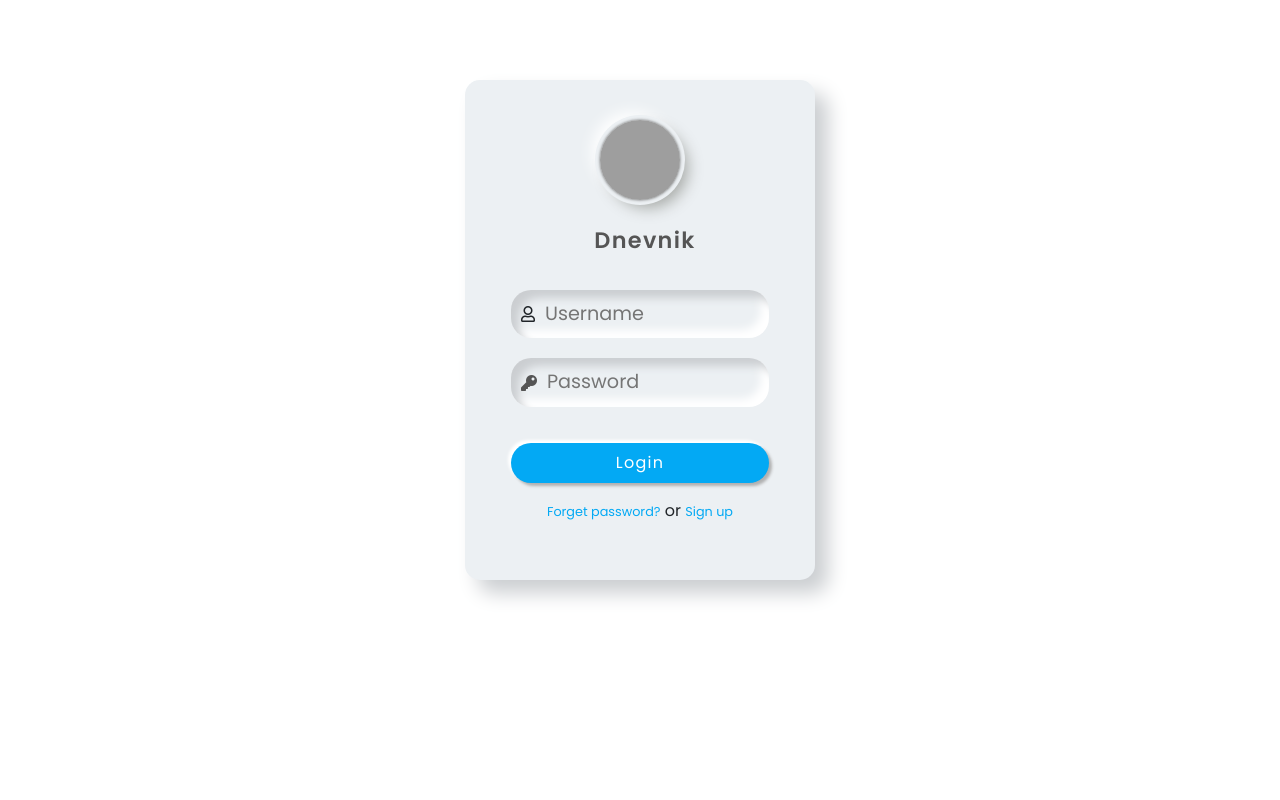
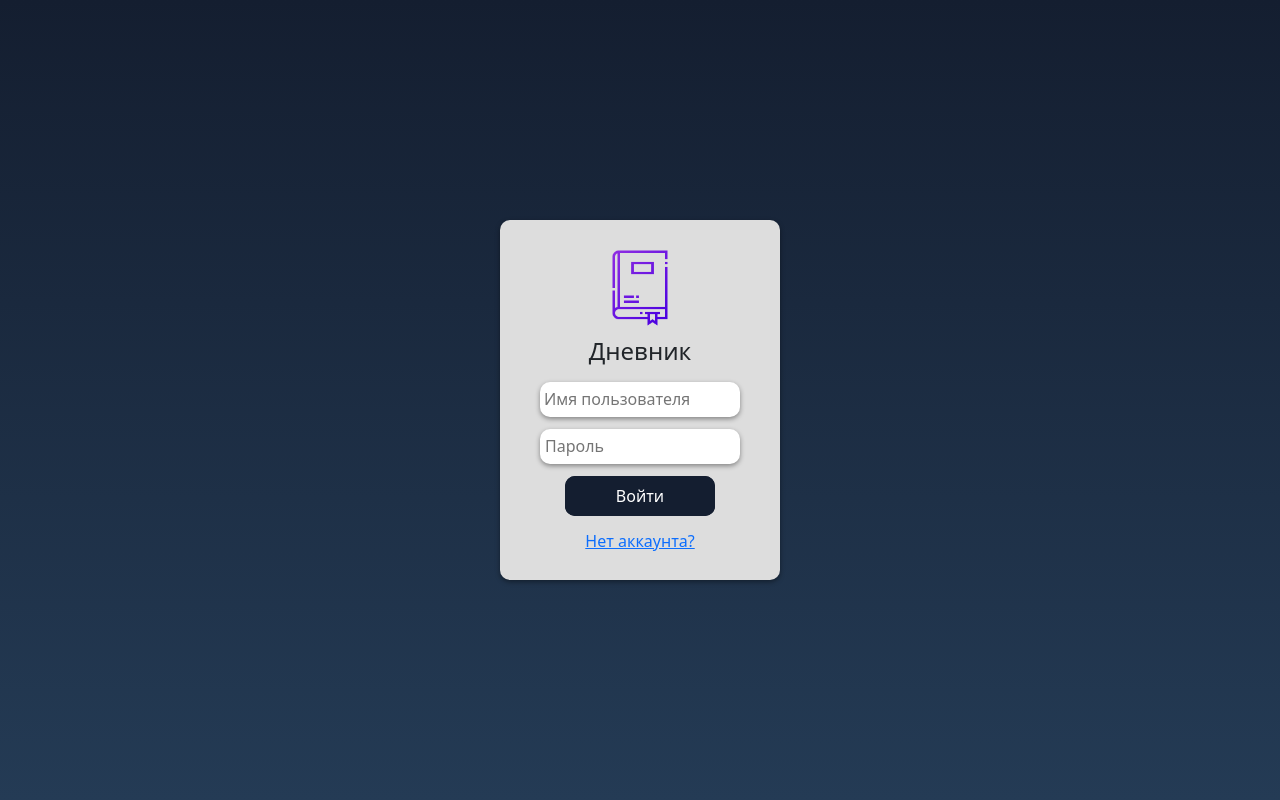
Before and after one commit to RaElick/SPA-diary-V2, a Django app: page /accounts/login/ in a window 1280 px wide. Run offline with Django 4.2, Linux system fonts and the light colour scheme; grey boxes are pictures that could not be loaded.

Commit message:
Редизайн странички входа, добавлены лого и фавикон

```diff
--- a/taskmanager/main/static/css/login.css
+++ b/taskmanager/main/static/css/login.css
@@ -1,104 +1,140 @@
-/* Importing fonts from Google */
-@import url('https://fonts.googleapis.com/css2?family=Poppins:wght@300;400;500;600;700;800;900&display=swap');
-
-/* Reseting */
-* {
+.body-section{
+    background: linear-gradient(#141e30, #243b55);
+    display: flex;
     margin: 0;
     padding: 0;
-    box-sizing: border-box;
-    font-family: 'Poppins', sans-serif;
+    flex-direction: column;
+    height: 100vh;
+    width: 100%;
+    align-items: center;
+    justify-content: center;
 }
 
-body {
-    background: #ecf0f3;
-}
 
-.wrapper {
-    max-width: 350px;
-    min-height: 500px;
-    margin: 80px auto;
-    padding: 40px 30px 30px 30px;
-    background-color: #ecf0f3;
-    border-radius: 15px;
-    box-shadow: 13px 13px 20px #cbced1, -13px -13px 20px #fff;
+.reg-cover{
+    display: flex;
+    align-items: center;
+    justify-content: center;
+    flex-direction: column;
+    background-color: #ddd;
+    border: 2px;
+    border-radius: 10px;
+    box-shadow: 0 2px 5px rgba(0, 0, 0, 0.4);
+    text-align: center;
+    width: 280px;
+    height: 360px;
+    gap: 5px;
 }
 
 .logo {
-    width: 80px;
-    margin: auto;
+    height: 80px;
 }
 
-.logo img {
-    width: 100%;
-    height: 80px;
-    object-fit: cover;
-    border-radius: 50%;
-    box-shadow: 0px 0px 3px #5f5f5f,
-        0px 0px 0px 5px #ecf0f3,
-        8px 8px 15px #a7aaa7,
-        -8px -8px 15px #fff;
+.heading-h1{
+    font-size: 24px;
 }
 
-.wrapper .name {
-    font-weight: 600;
-    font-size: 1.4rem;
-    letter-spacing: 1.3px;
-    padding-left: 10px;
-    color: #555;
+.username-input{
+    border: 2px;
+    border-radius: 10px;
+    box-shadow: 0 2px 5px rgba(0, 0, 0, 0.4);
+    width: 100%;
+    padding: 4px;
+    height: 35px;
 }
 
-.wrapper .form-field input {
+.username-input:focus {
+    color: #212529;
+    background-color: #fff;
+    border-color: #86b7fe;
+    outline: 0;
+    box-shadow: 0 0 0 0.25rem rgba(13,110,253,.25);
+}
+
+.password-input{
+    border: 2px;
+    border-radius: 10px;
+    box-shadow: 0 2px 5px rgba(0, 0, 0, 0.4);
     width: 100%;
-    display: block;
+    padding: 5px;
+    height: 35px;
+}
+
+.password-input:focus {
+    color: #212529;
+    background-color: #fff;
+    border-color: #86b7fe;
+    outline: 0;
+    box-shadow: 0 0 0 0.25rem rgba(13,110,253,.25);
+}
+
+
+.glow-on-hover {
+    width: 150px;
+    height: 40px;
     border: none;
     outline: none;
-    background: none;
-    font-size: 1.2rem;
-    color: #666;
-    padding: 10px 15px 10px 10px;
-    /* border: 1px solid red; */
+    color: #fff;
+    background: #141e30;
+    cursor: pointer;
+    position: relative;
+    z-index: 0;
+    border-radius: 10px;
 }
 
-.wrapper .form-field {
-    padding-left: 10px;
-    margin-bottom: 20px;
-    border-radius: 20px;
-    box-shadow: inset 8px 8px 8px #cbced1, inset -8px -8px 8px #fff;
+.glow-on-hover:before {
+    content: '';
+    background: linear-gradient(45deg, #ff0000, #ff7300, #fffb00, #48ff00, #00ffd5, #002bff, #7a00ff, #ff00c8, #ff0000);
+    position: absolute;
+    top: -2px;
+    left:-2px;
+    background-size: 400%;
+    z-index: -1;
+    filter: blur(5px);
+    width: calc(100% + 4px);
+    height: calc(100% + 4px);
+    animation: glowing 20s linear infinite;
+    opacity: 0;
+    transition: opacity .3s ease-in-out;
+    border-radius: 10px;
 }
 
-.wrapper .form-field .fas {
-    color: #555;
+.glow-on-hover:active {
+    color: #141e30
 }
 
-.wrapper .btn {
-    box-shadow: none;
-    width: 100%;
-    height: 40px;
-    background-color: #03A9F4;
-    color: #fff;
-    border-radius: 25px;
-    box-shadow: 3px 3px 3px #b1b1b1,
-        -3px -3px 3px #fff;
-    letter-spacing: 1.3px;
+.glow-on-hover:active:after {
+    background: transparent;
 }
 
-.wrapper .btn:hover {
-    background-color: #039BE5;
+.glow-on-hover:hover:before {
+    opacity: 1;
 }
 
-.wrapper a {
-    text-decoration: none;
-    font-size: 0.8rem;
-    color: #03A9F4;
+.glow-on-hover:after {
+    z-index: -1;
+    content: '';
+    position: absolute;
+    width: 100%;
+    height: 100%;
+    background: #141e30;
+    left: 0;
+    top: 0;
+    border-radius: 10px;
 }
 
-.wrapper a:hover {
-    color: #039BE5;
+@keyframes glowing {
+    0% { background-position: 0 0; }
+    50% { background-position: 400% 0; }
+    100% { background-position: 0 0; }
 }
 
-@media(max-width: 380px) {
-    .wrapper {
-        margin: 30px 20px;
-        padding: 40px 15px 15px 15px;
-    }
+.login-form{
+    display: flex;
+    flex-direction: column;
+    gap: 12px;
+    height: 150px;
+    width: 200px;
+    justify-content: center;
+    align-items: center;
 }
--- a/taskmanager/main/templates/registration/login.html
+++ b/taskmanager/main/templates/registration/login.html
@@ -8,33 +8,30 @@
     <link rel = "stylesheet" href="https://use.fontawesome.com/releases/v5.7.2/css/all.css">
     <script href = "https://cdn.jsdelivr.net/npm/bootstrap@5.0.0-beta1/dist/js/bootstrap.bundle.min.js"></script>
     <script href = "https://cdnjs.cloudflare.com/ajax/libs/jquery/3.2.1/jquery.min.js"></script>
+    <link rel="shortcut icon" href="../../static/images/diary-favicoon.ico">
 
     <title>Profile</title>
 </head>
 <body>
-<div class="wrapper">
-        <div class="logo">
-            <img src="https://www.freepnglogos.com/uploads/twitter-logo-png/twitter-bird-symbols-png-logo-0.png" alt="">
+    <section class="body-section">
+        <div class="reg-cover">
+
+            <img class="logo" src="../../static/images/diary-icon.png" alt="logo">
+
+            <div class="heading-h1">
+                Дневник
             </div>
-        <div class="text-center mt-4 name">
-            Dnevnik
-        </div>
-        <form class="p-3 mt-3" method="post">
+            <form class="login-form" method="post">
                 {% csrf_token %}
-            <div class="form-field d-flex align-items-center">
-                <span class="far fa-user"></span>
-                <input type="text" name="username" id="username" placeholder="Username">
-            </div>
-            <div class="form-field d-flex align-items-center">
-                <span class="fas fa-key"></span>
-                <input type="password" name="password" id="pwd" placeholder="Password">
-            </div>
+                <input class="username-input" type="text" name="username" id="username" placeholder="Имя пользователя">
+                <input class="password-input" type="password" name="password" id="pwd" placeholder="Пароль">
                 {{ form.errors }}
-            <button type="submit" class="btn mt-3">Login</button>
+                <button type="submit" class="glow-on-hover">Войти</button>
             </form>
             <div class="text-center fs-6">
-            <a href="#">Forget password?</a> or <a href="#">Sign up</a>
+                <a href="#">Нет аккаунта?</a>
             </div>
         </div>
+    </section>
 </body>
 </html>
```
Also changed, not shown: taskmanager/main/static/css/base.css (+19 -2 lines), taskmanager/main/templates/main/base.html (+5 -4 lines), taskmanager/db.sqlite3, taskmanager/main/static/images/diary-favicoon.ico (added), taskmanager/main/static/images/diary-icon.png (added). Lines whose indentation alone changed are shown as unchanged.
